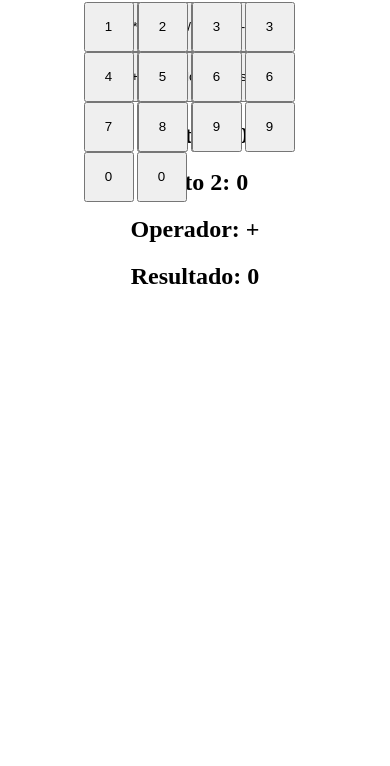
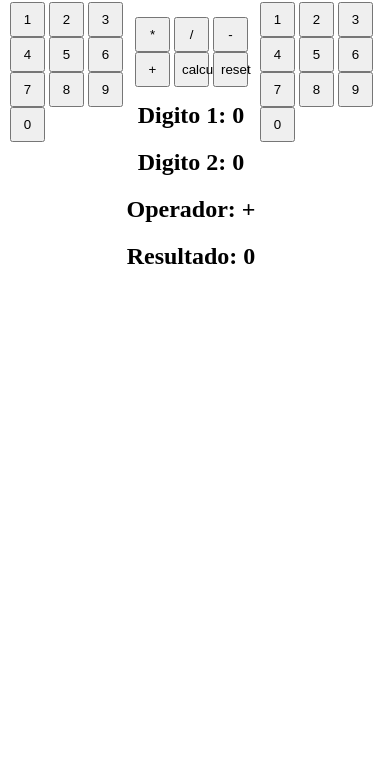
Before and after one commit to pedroguedes9/projetos-externos, a plain HTML site: page projeto-calculadora/index.html in a window 390 px wide. Shown: the part 78-844 px from the top of the page. Drawn offline with Linux system fonts and the light colour scheme.

Commit message:
deixei responsivo

```diff
--- a/projeto-calculadora/index.html
+++ b/projeto-calculadora/index.html
@@ -6,24 +6,70 @@
     <meta name="viewport" content="width=device-width, initial-scale=1.0">
     <title>teste</title>
     <style>
+        @media screen and (max-width:639px) {
+            div {
+                margin: 0 auto;
+            }
+            div#digitos1 {
+                position: relative;
+                right: 125px;
+                width: 120px;
+            }
+            div#digitos2 {
+                position: relative;
+                left: 125px;
+                bottom: 140px;
+                width: 120px;
+            }
+            div#operadores {
+                position: relative;
+                bottom: 265px;
+                width: 120px;
+            }
+            div#display {
+                position: relative;
+                bottom: 280px;
+            }
+            button {
+                height: 35px;
+                width: 35px;
+                cursor: pointer;
+            }
+            button:active {
+                background-color: rgb(255, 0, 0);
+
+            }
+
+            h1, h2{
+                text-align: center;
+                position: relative;
+                right: 4px;
+                top: 10px;
+            }
+        }
+        @media screen and (min-width:640px ) {
+
             div {
                 width: 170px;
                 margin: 0 auto;
             }
             div#digitos1 {
-            float: left;
-            position: absolute;
-            left: 35%;
+                position: relative;
+                right: 200px;
             }
             div#digitos2 {
-            float: right;
-            position: absolute;
-            right: 35%;
+                position: relative;
+                left: 200px;
+                bottom: 200px;
+            }
+            div#operadores {
+                position: relative;;
+                bottom: 370px;
             }
             button {
                 height: 50px;
                 width: 50px;
-
+                cursor: pointer;
             }
             button:hover {
                 background-color: rgb(255, 0, 0);
@@ -31,7 +77,11 @@
             h1, h2{
                 text-align: center;
             }
-
+            div#display {
+                position: relative;
+                bottom: 350px;
+            }
+        }
     </style>
 </head>
 
@@ -71,10 +121,12 @@
         <button id="calcular">calcular</button>
         <button id="reset">reset</button>
     </div>
+    <div id="display">
         <h2 id="digito1">Digito 1: 0</h2>
         <h2 id="digito2">Digito 2: 0</h2>
         <h2 id="operador">Operador: +</h2>
         <h2 id="resultado">Resultado: 0</h2>
+    </div>
         <script src="script.js"></script>
 
 </body>
```
Lines whose indentation alone changed are shown as unchanged.
